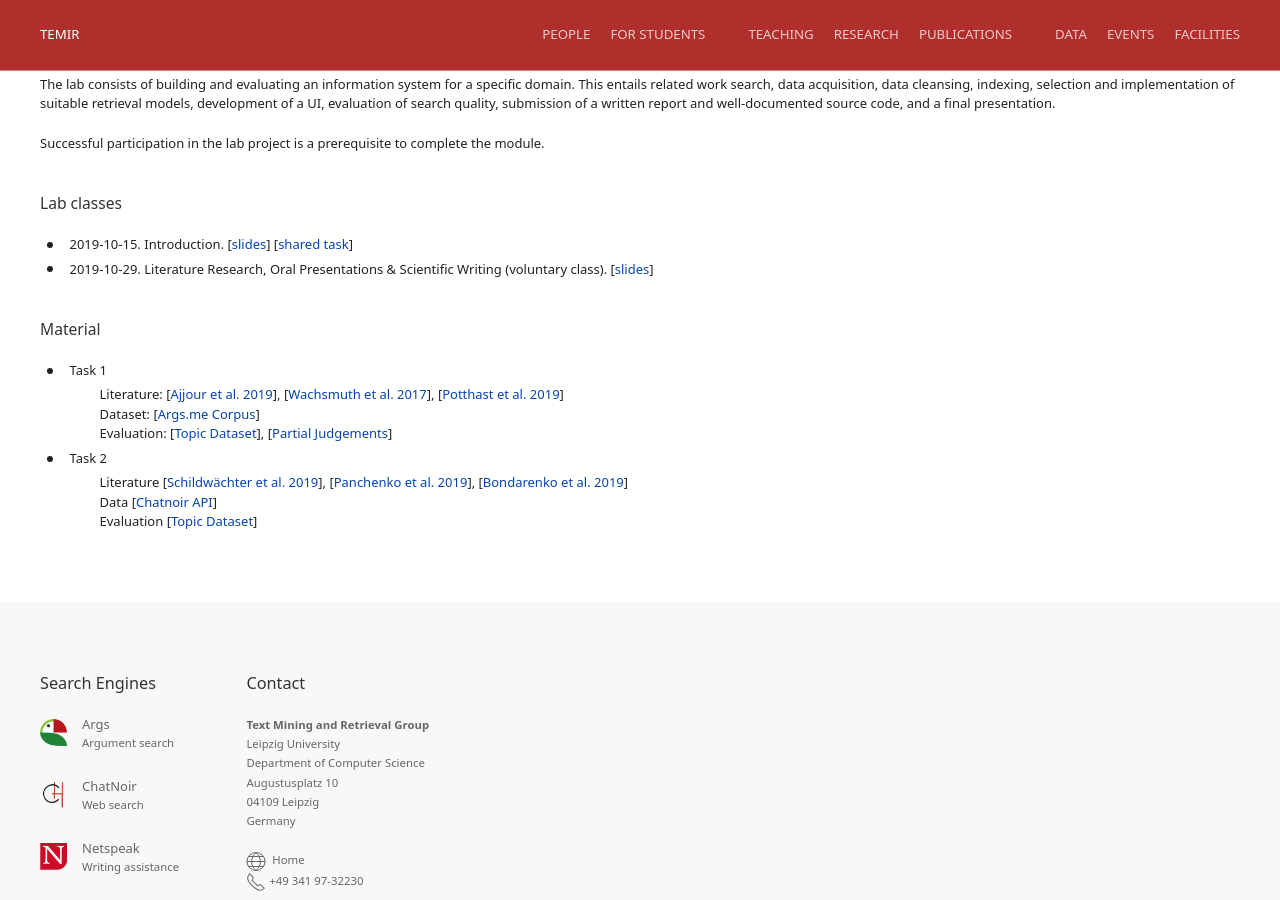
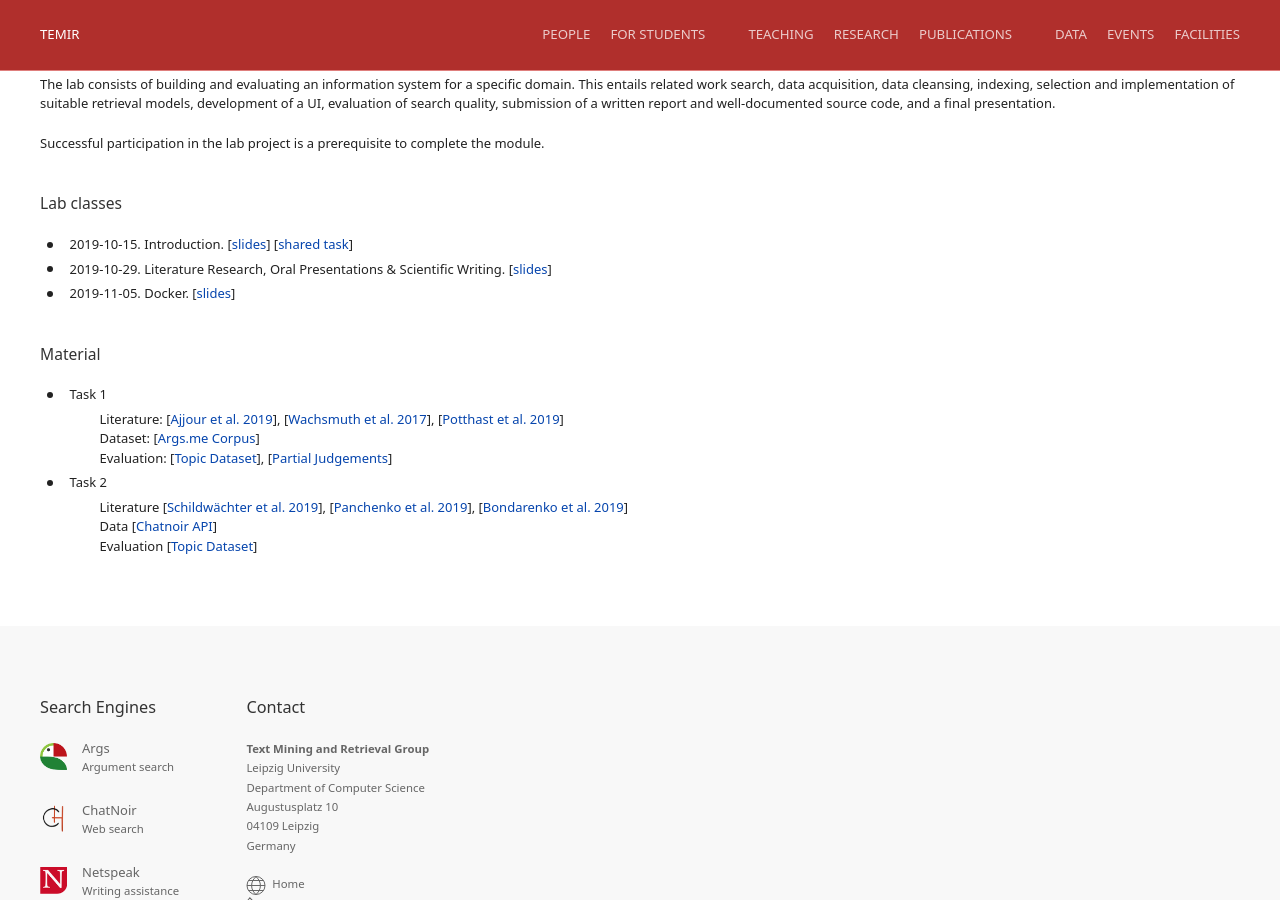
Before and after one commit to temir-org/temir-org.github.io, a Jekyll site: the page built from teaching/information-retrieval.html, in a window 1280 px wide and 900 px high, scrolled down 1138 px. Built offline with Jekyll 4.4.1, drawn with Linux system fonts in a browser that asks for light colours.

Commit message:
Added slides for IR lab

```diff
--- a/teaching/information-retrieval.html
+++ b/teaching/information-retrieval.html
@@ -172,10 +172,12 @@ description: Course page of Information Retrieval
 			    [<a href="tunit-en-information-retrieval-intro.pdf">slides</a>]
 				[<a href="https://touche.webis.de">shared task</a>]
 			</li>
-			<li>2019-10-29. Literature Research, Oral Presentations & Scientific Writing (voluntary class).
+			<li>2019-10-29. Literature Research, Oral Presentations & Scientific Writing.
 			    [<a href="part-en-scientific-toolbox.pdf">slides</a>]
-
 			</li>
+      <li>2019-11-05. Docker.
+          [<a href="https://webis.de/downloads/lecturenotes/languages-tools/unit-en-docker.pdf">slides</a>]
+      </li>
 		</ul>
 		<h3>Material</h3>
 		<ul class="uk-list uk-list-bullet">
```
